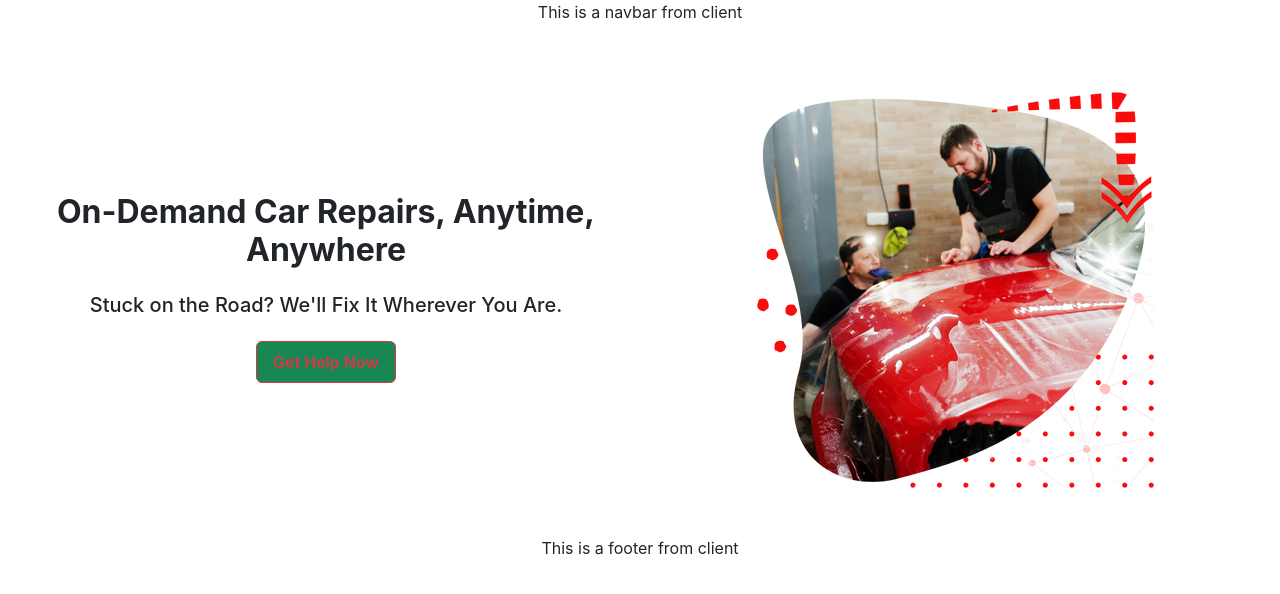
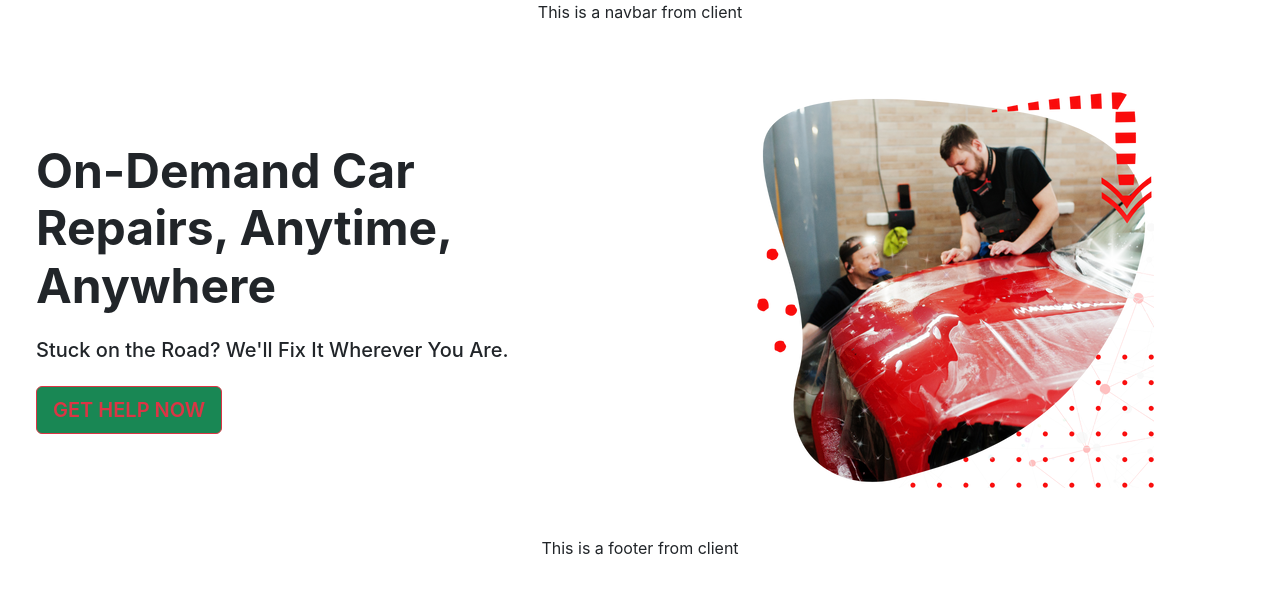
Before and after one commit to jaspherbagor/AutoConnect, a React (Create React App) app in the folder front-end/: page / in a window 1280 px wide. Shown: the top 594 px of the page. Built offline with nearby package versions, Linux system fonts and the light colour scheme.

Commit message:
updated the contents of the hero section

```diff
--- a/front-end/src/components/pages/client/home.jsx
+++ b/front-end/src/components/pages/client/home.jsx
@@ -9,11 +9,11 @@ const Home = () => {
         <section className="hero-section container-fluid px-md-4 px-sm-4 px-2 py-5">
             <div className="row">
                 <div className="col-md-6 d-flex align-items-center justify-content-center">
-                    <div className="container">
-                        <h2 className="fw-bolder mb-4">On-Demand Car Repairs, Anytime, Anywhere</h2>
+                    <div className="container-fluid text-start">
+                        <h2 className="mb-4 display-5 fw-bolder">On-Demand Car Repairs, Anytime, Anywhere</h2>
                         <h5 className="mb-4">Stuck on the Road? We'll Fix It Wherever You Are.</h5>
                         <a href="">
-                            <button type="button" className="btn btn-success btn-outline-danger fw-semibold py-2 px-3">Get Help Now</button>
+                            <button type="button" className="btn btn-success btn-outline-danger fw-semibold py-2 px-3 fs-5">GET HELP NOW</button>
                         </a>
                     </div>
                 </div>
```
